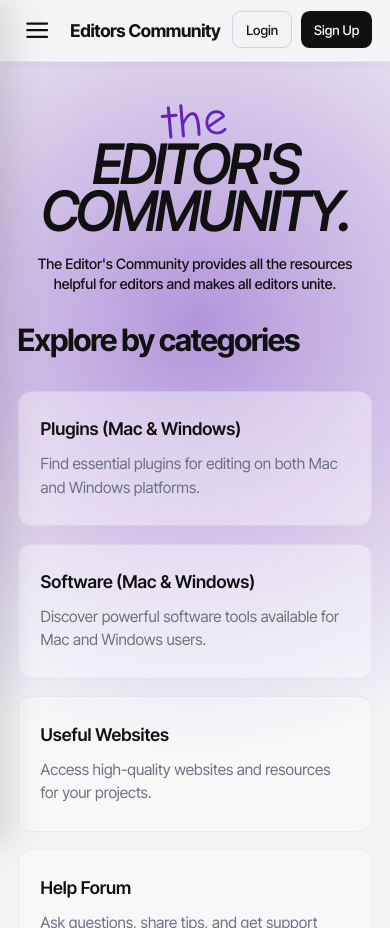
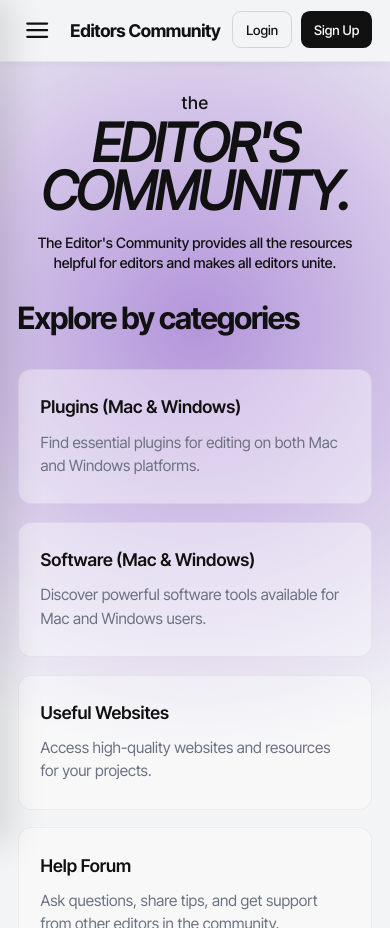
Before and after one commit to realinsanedev/The-Editors-Community, a website: page index.html in a window 390 px wide. Drawn offline with Linux system fonts and the light colour scheme; no server answers.

Commit message:
style: change intro 'the' text to match logo typography

```diff
--- a/data.json
+++ b/data.json
@@ -1,6 +1,6 @@
 {
     "introduction": {
-        "content": "<div class=\"intro-logo\">\n                      <span class=\"cursive\">the</span> <h1>EDITOR'S COMMUNITY.</h1>\n            </div>\n            <p class=\"intro-subtitle\">The Editor's Community provides all the resources helpful for editors and makes all editors unite.</p>\n            \n            <h2 class=\"category-section-title\">Explore by categories</h2>\n            <div class=\"categories-grid\">\n                <a href=\"#windows-plug-ins\" class=\"category-card\">\n                    <h3>Plugins (Mac & Windows)</h3>\n                    <p>Find essential plugins for editing on both Mac and Windows platforms.</p>\n                </a>\n                <a href=\"#windows-softwares\" class=\"category-card\">\n                    <h3>Software (Mac & Windows)</h3>\n                    <p>Discover powerful software tools available for Mac and Windows users.</p>\n                </a>\n                <a href=\"#car-clips\" class=\"category-card\">\n                    <h3>Useful Websites</h3>\n                    <p>Access high-quality websites and resources for your projects.</p>\n                </a>\n                <a href=\"#forum\" class=\"category-card\">\n                    <h3>Help Forum</h3>\n                    <p>Ask questions, share tips, and get support from other editors in the community.</p>\n                </a>\n            </div>"
+        "content": "<div class=\"intro-logo\">\n                      <span class=\"logo-the\">the</span> <h1>EDITOR'S COMMUNITY.</h1>\n            </div>\n            <p class=\"intro-subtitle\">The Editor's Community provides all the resources helpful for editors and makes all editors unite.</p>\n            \n            <h2 class=\"category-section-title\">Explore by categories</h2>\n            <div class=\"categories-grid\">\n                <a href=\"#windows-plug-ins\" class=\"category-card\">\n                    <h3>Plugins (Mac & Windows)</h3>\n                    <p>Find essential plugins for editing on both Mac and Windows platforms.</p>\n                </a>\n                <a href=\"#windows-softwares\" class=\"category-card\">\n                    <h3>Software (Mac & Windows)</h3>\n                    <p>Discover powerful software tools available for Mac and Windows users.</p>\n                </a>\n                <a href=\"#car-clips\" class=\"category-card\">\n                    <h3>Useful Websites</h3>\n                    <p>Access high-quality websites and resources for your projects.</p>\n                </a>\n                <a href=\"#forum\" class=\"category-card\">\n                    <h3>Help Forum</h3>\n                    <p>Ask questions, share tips, and get support from other editors in the community.</p>\n                </a>\n            </div>"
     },
     "windows-softwares": {
         "title": "Windows-Softwares",
--- a/styles.css
+++ b/styles.css
@@ -227,12 +227,14 @@ body {
     line-height: 0.9;
 }
 
-.intro-logo .cursive {
-    font-family: 'Brush Script MT', 'Comic Sans MS', cursive;
-    font-size: 80px;
-    color: #6622ba;
-    transform: rotate(-5deg);
-    margin-bottom: -10px;
+.intro-logo .logo-the {
+    font-family: inherit;
+    font-size: 24px;
+    font-weight: 500;
+    color: var(--text-primary);
+    text-transform: lowercase;
+    margin-bottom: 12px;
+    letter-spacing: 0.5px;
 }
 
 .home-logo-img {
@@ -1453,10 +1455,9 @@ body {
         white-space: normal !important;
     }
 
-    .intro-logo .cursive {
-        font-size: 44px !important;
-        transform: rotate(-5deg) !important;
-        margin-bottom: -6px;
+    .intro-logo .logo-the {
+        font-size: 16px !important;
+        margin-bottom: 6px !important;
     }
 
     .home-logo-img {
```
